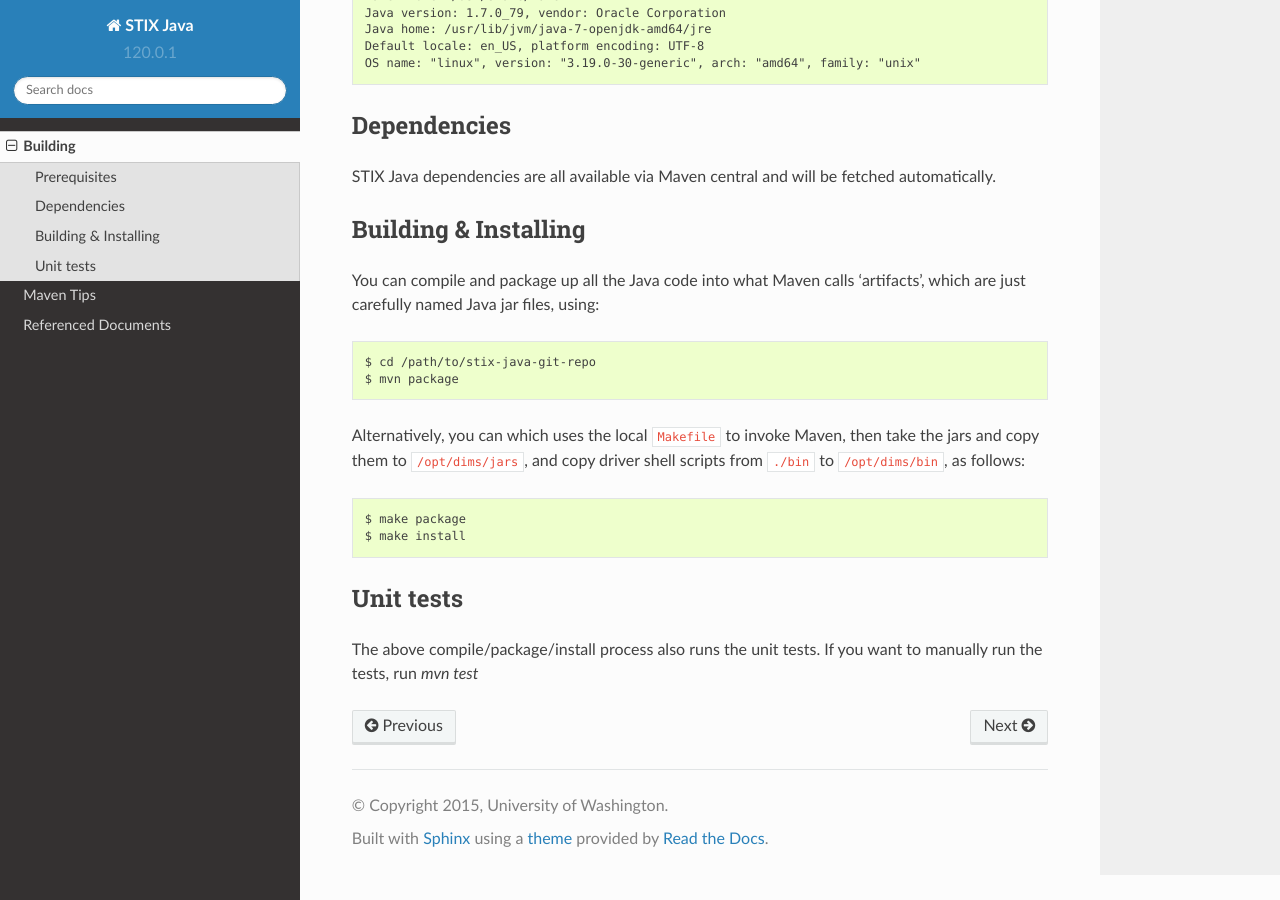
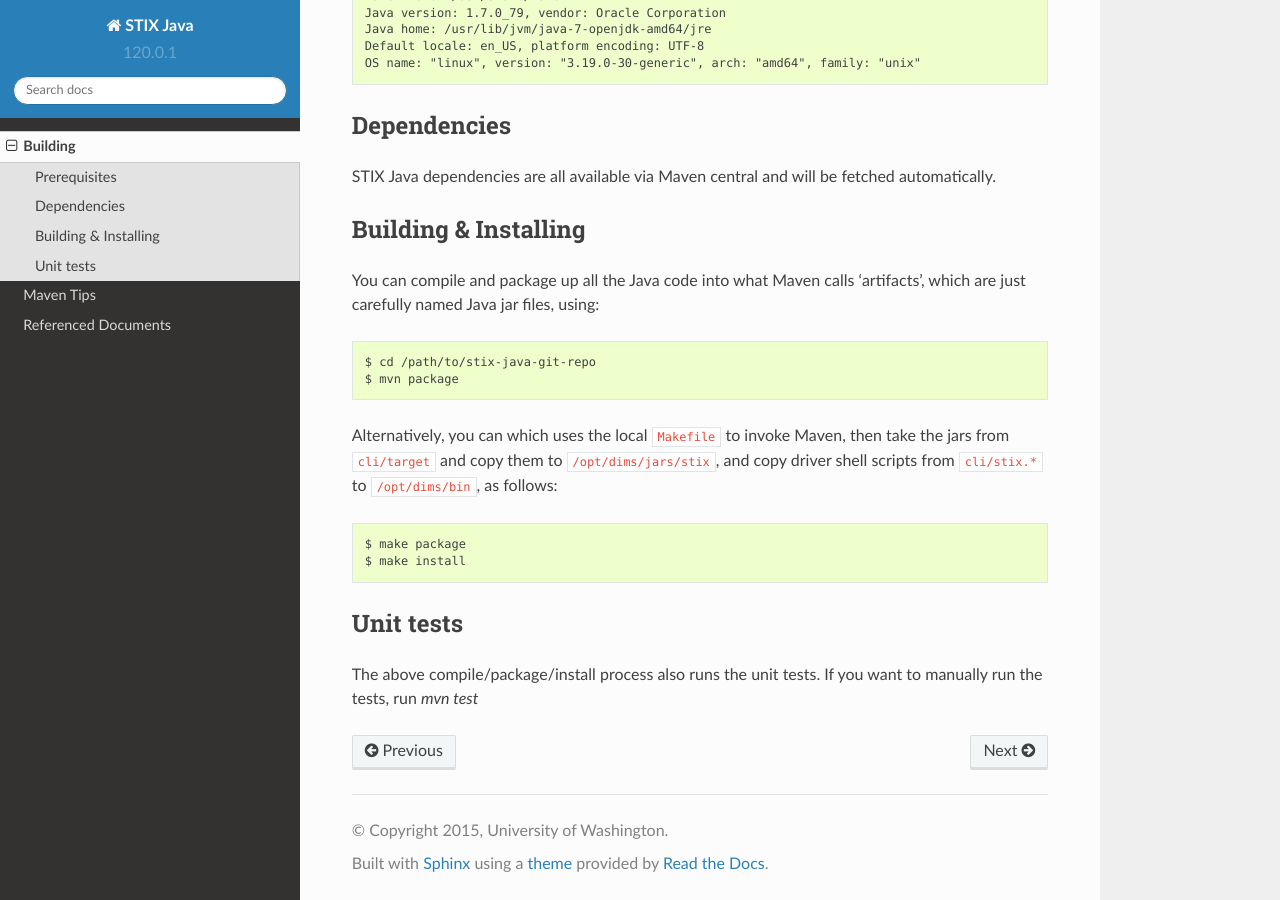
Before and after one commit to uw-dims/stix-java, a Sphinx documentation site: the page built from docs/source/building.rst, in a window 1280 px wide and 900 px high, scrolled down 774 px. Built offline with Sphinx 7.4.7 and the Read the Docs theme 2.0.0, drawn with Linux system fonts in a browser that asks for light colours.

Commit message:
Update the build instructions

```diff
--- a/docs/source/building.rst
+++ b/docs/source/building.rst
@@ -76,8 +76,8 @@
 ..
 
 Alternatively, you can which uses the local ``Makefile`` to invoke Maven, then
-take the jars and copy them to ``/opt/dims/jars``, and copy driver shell
-scripts from ``./bin`` to ``/opt/dims/bin``, as follows:
+take the jars from ``cli/target`` and copy them to ``/opt/dims/jars/stix``, and copy driver shell
+scripts from ``cli/stix.*`` to ``/opt/dims/bin``, as follows:
 
 .. code-block:: none
 
```
Also changed, not shown: other parts of docs/source/building.rst (+0 -1 lines).
